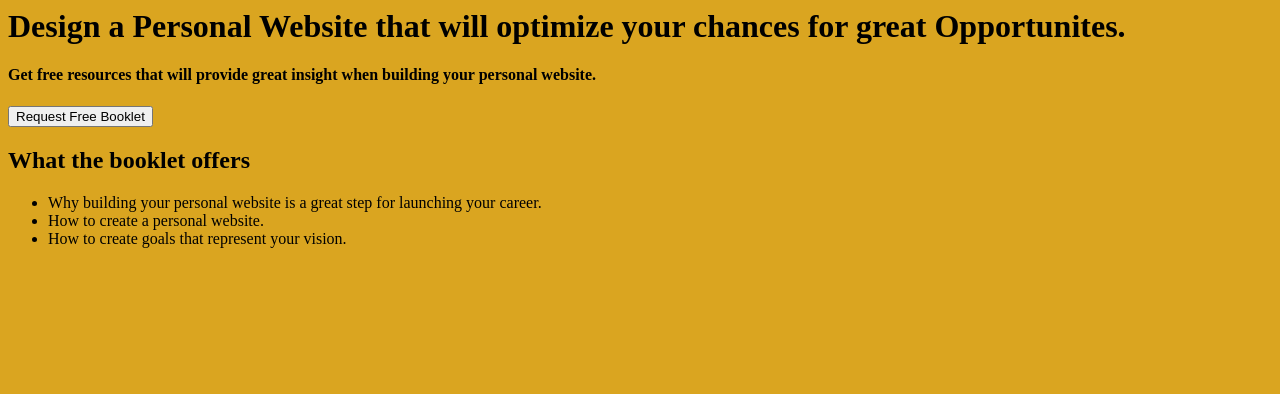
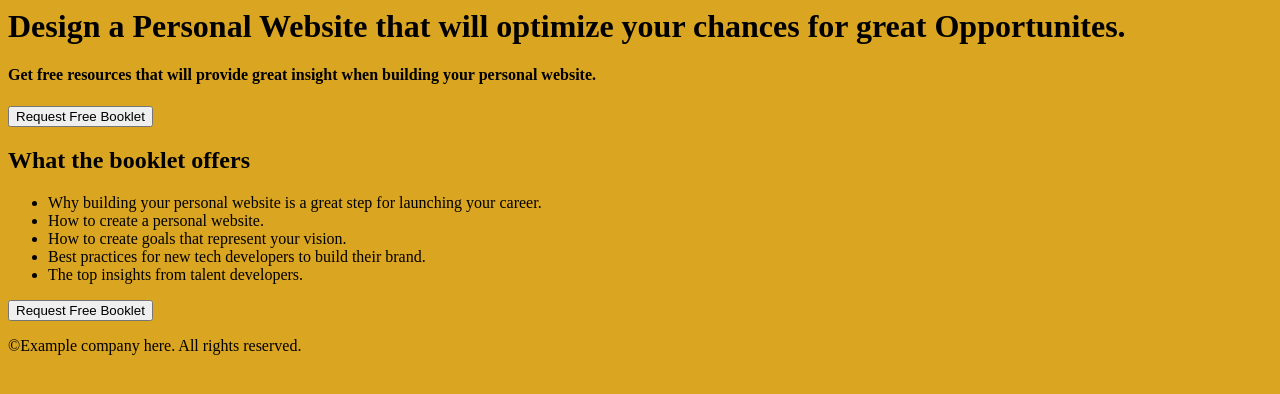
Before and after one commit to Rtalford/PracticeProject-Landing-Page-HTML-CSS, a plain HTML site: page index.html in a window 1280 px wide. Drawn offline with Linux system fonts and the light colour scheme.

Commit message:
added footer to html file

```diff
--- a/index.html
+++ b/index.html
@@ -27,9 +27,20 @@
                     <li>Why building your personal website is a great step for launching your career.</li>
                     <li>How to create a personal website.</li>
                     <li>How to create goals that represent your vision.</li>
+                    <li>Best practices for new tech developers to build their brand.</li>
+                    <li>The top insights from talent developers.</li>
                 </ul>
             </div>
+            <div class="photo-zoomed-in"></div>
         </div>
+        <div class="main-section-button">
+            <button>Request Free Booklet</button>
+        </div>
+    </div>
+    <div class="footer">
+        <p class="copyright">
+        ©Example company here. All rights reserved.
+    </p>
     </div>
 
 
```
